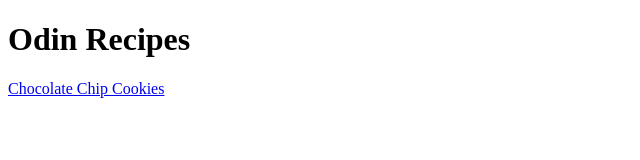
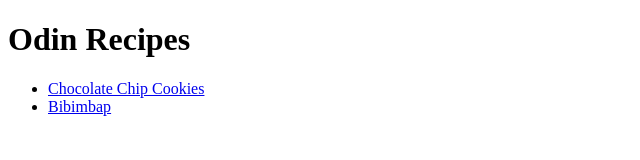
Before and after one commit to Maxvanhelvert/Odin-recipies, a plain HTML site: page index.html in a window 1280 px wide. Shown: the whole page, without its empty margins (0-640 px from the left). Drawn offline with Linux system fonts and the light colour scheme.

Commit message:
add picture and recipe to index

```diff
--- a/index.html
+++ b/index.html
@@ -7,6 +7,10 @@
 </head>
 <body>
     <h1>Odin Recipes</h1>
-    <a href="./recipes/Chocolate-Chip-Cookies.html">Chocolate Chip Cookies</a>
+    <ul>
+        <li><a href="./recipes/Chocolate-Chip-Cookies.html">Chocolate Chip Cookies</a></li>
+        <li><a href="./recipes/Bibimbap.html">Bibimbap</a></li>
+    </ul>
+
 </body>
 </html>
```
Also changed, not shown: pictures/BibimbapKoreanRiceWithMixedVegtables.jpg (added).
